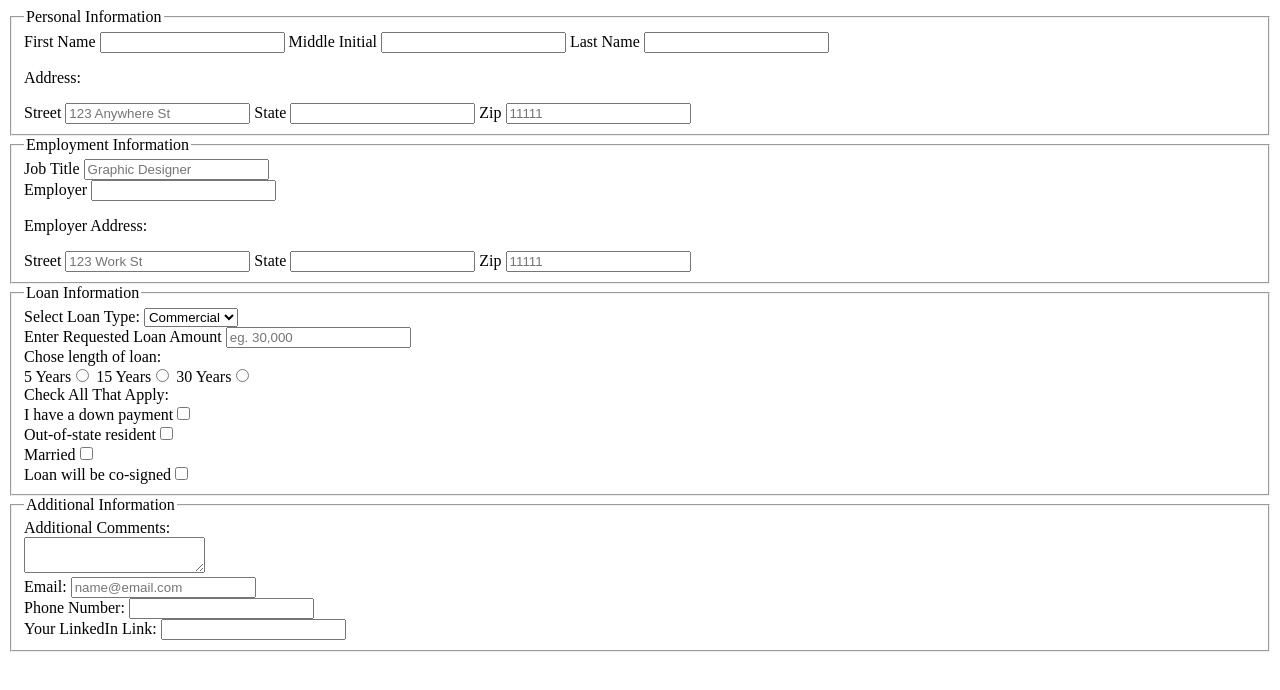
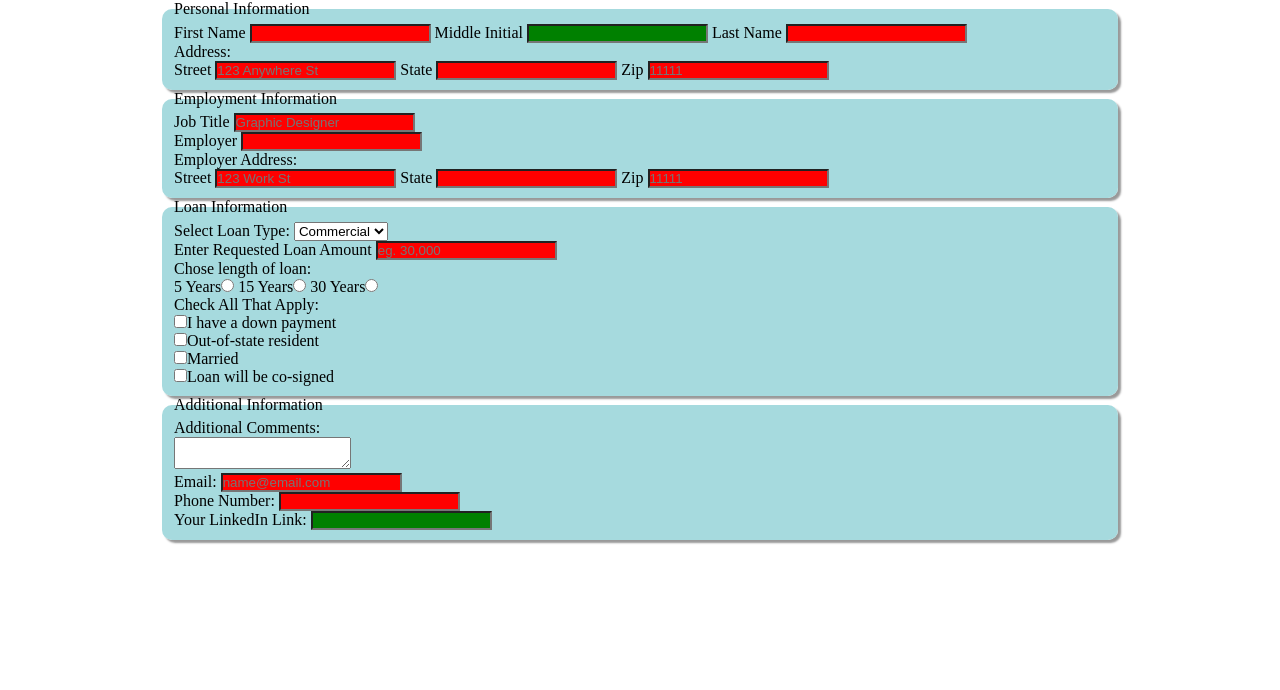
Before and after one commit to anessao/banking-form, a plain HTML site: page index.html in a window 1280 px wide. Drawn offline with Linux system fonts and the light colour scheme.

Commit message:
working validation with updated index

```diff
--- a/index.html
+++ b/index.html
@@ -2,9 +2,11 @@
 <html>
 <head>
 	<title>Loan Application</title>
+	<link rel="stylesheet" type="text/css" href="validation.css">
+
 </head>
 <body>
-	<form action="javascript:void(0);">
+	<form> <!-- action="javascript:void(0);" -->
 		<fieldset>
 			<legend>Personal Information</legend>
 
@@ -92,10 +94,10 @@
 				Married
 				Loan will be co-signed -->
 				<label for="conditions">Check All That Apply:</label><br>
-				I have a down payment<input type="checkbox" name="conditions" value="yes downpayment"><br>
-				Out-of-state resident<input type="checkbox" name="conditions" value="out-of-state"><br>
-				Married<input type="checkbox" name="conditions" value="married"><br>
-				Loan will be co-signed<input type="checkbox" name="conditions" value="co-signed"><br>
+				<input type="checkbox" name="conditions" value="yes downpayment">I have a down payment<br>
+				<input type="checkbox" name="conditions" value="out-of-state">Out-of-state resident<br>
+				<input type="checkbox" name="conditions" value="married">Married<br>
+				<input type="checkbox" name="conditions" value="co-signed">Loan will be co-signed<br>
 		</fieldset>
 		<fieldset>
 			<legend>Additional Information</legend>
@@ -115,7 +117,7 @@
 				<br>
 				<!-- Applicant LinkedIn URL -->
 				<label for="linkedin">Your LinkedIn Link:</label>
-				<input type="url" name="linkedin">
+				<input type="url" name="linkedin" pattern="(http|https)://.+">
 				<br>
 		</fieldset>
 	</form>
--- a/validation.css
+++ b/validation.css
@@ -1 +1,24 @@
-/*Initial commit*/
+/*CSS Styling*/
+body {
+	margin: 0 auto;
+	max-width: 75%;
+}
+fieldset * {
+	padding: 0;
+	margin: 0;
+}
+fieldset {
+	border: none;
+	border-radius: 10px;
+	background-color: #a6dade;
+	box-shadow: 3px 3px 2px #999;
+}
+
+
+/*FORM VALIDATION*/
+form input:valid {
+	background-color: green;
+}
+form input:invalid {
+	background-color: red;
+}
```
